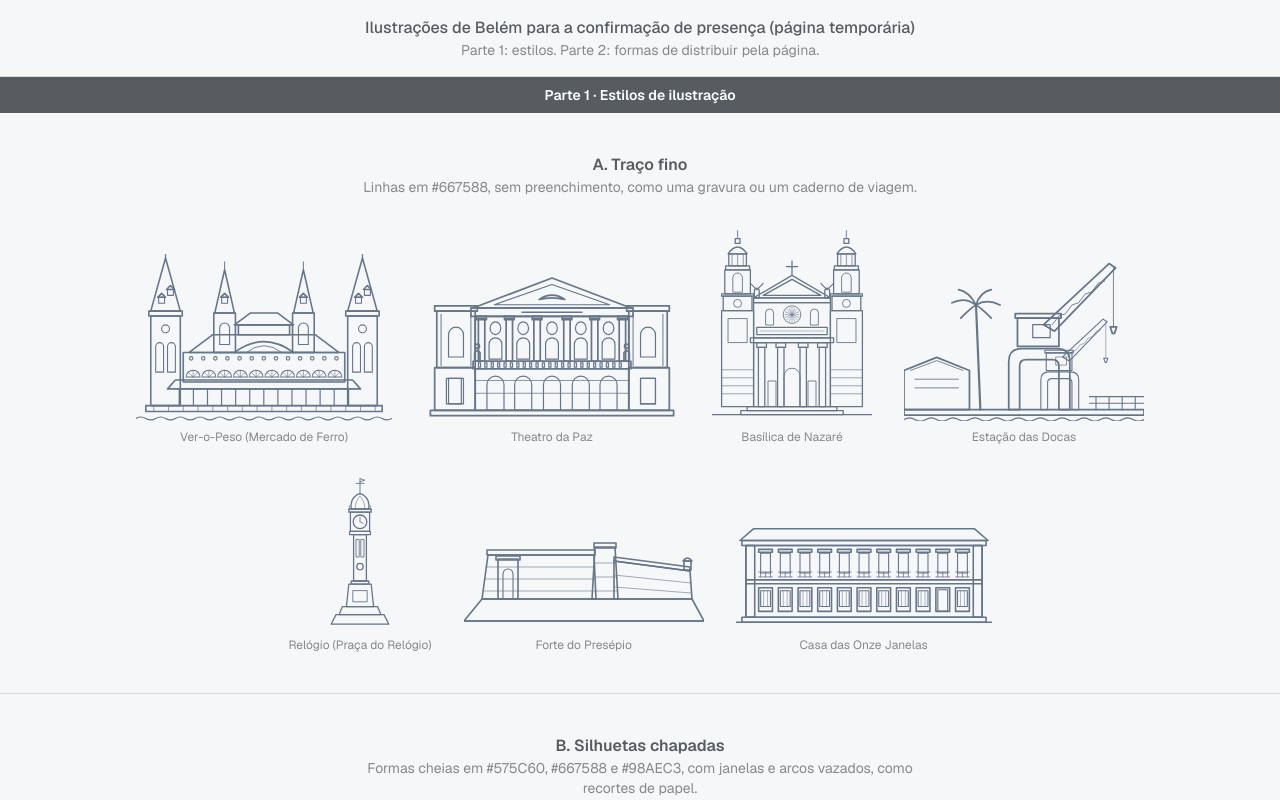
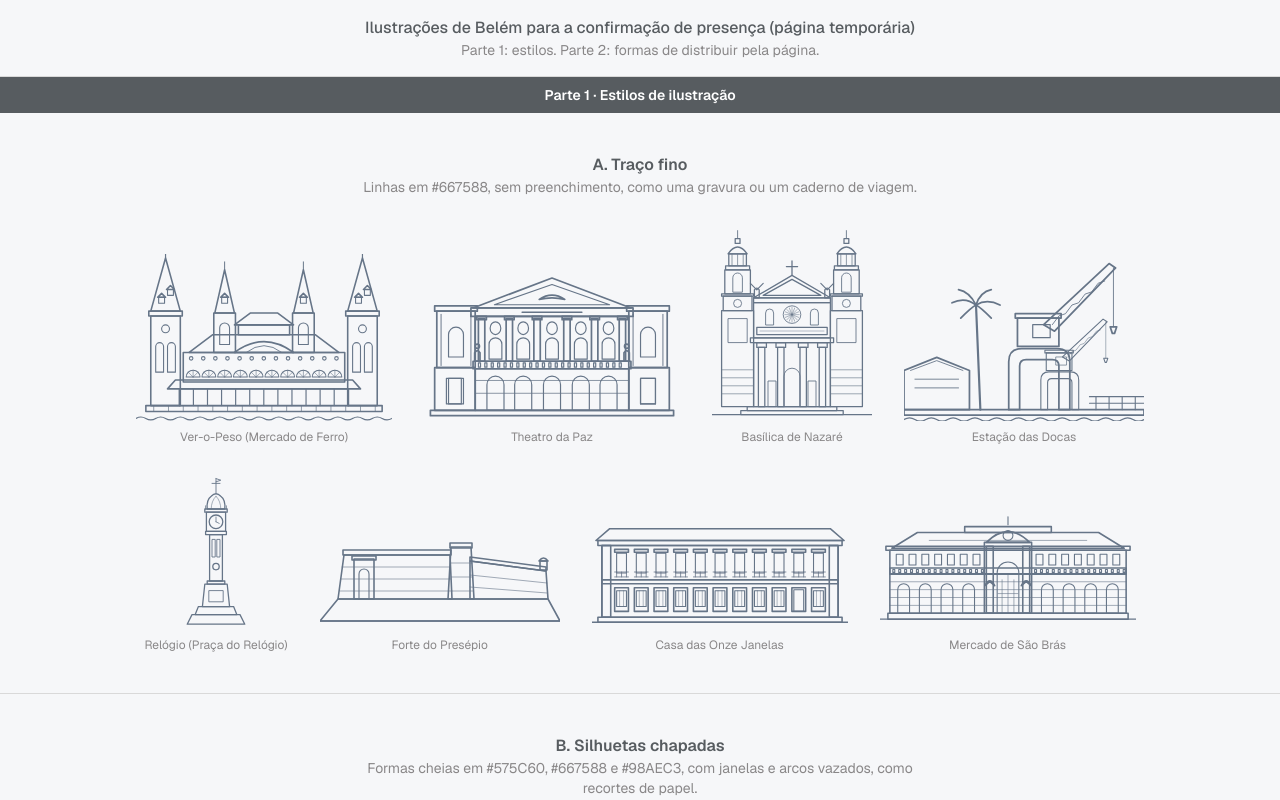
Before and after one commit to gean-costa/wedding-gj-site, a Next.js app: page /estilos/ilustracoes in a window 1280 px wide. Shown: the top 800 px of the page. Built offline with nearby package versions, Linux system fonts and the light colour scheme; a web font is replaced by a local one.

Commit message:
Adiciona o Mercado de São Brás às ilustrações e à carta selada

```diff
--- a/src/app/confirmar-presenca/page.tsx
+++ b/src/app/confirmar-presenca/page.tsx
@@ -9,6 +9,7 @@ import {
   CasaOnzeJanelas,
   EstacaoDasDocas,
   FortePresepio,
+  MercadoSaoBras,
   RelogioVerOPeso,
   SeloPostal,
   TheatroDaPaz,
@@ -39,6 +40,7 @@ const leftStamps = [
 const rightStamps = [
   { title: "Estação das Docas", C: EstacaoDasDocas, w: "w-44", wSmall: "w-24", rotate: 3 },
   { title: "Praça do Relógio", C: RelogioVerOPeso, w: "w-14", wSmall: "w-7", rotate: -3 },
+  { title: "Mercado de São Brás", C: MercadoSaoBras, w: "w-48", wSmall: "w-24", rotate: 2 },
 ];
 
 export default function ConfirmarPresencaPage() {
@@ -92,7 +94,7 @@ export default function ConfirmarPresencaPage() {
           </div>
 
           {/* Selos da direita (só em telas largas) */}
-          <div className="hidden w-60 flex-col items-center gap-12 pt-24 xl:flex">
+          <div className="hidden w-60 flex-col items-center gap-10 pt-16 xl:flex">
             {rightStamps.map(({ title, C, w, rotate }) => (
               <SeloPostal key={title} title={title} rotate={rotate}>
                 <C variant="selo" className={w} />
--- a/src/app/estilos/ilustracoes/page.tsx
+++ b/src/app/estilos/ilustracoes/page.tsx
@@ -7,6 +7,7 @@ import {
   CasaOnzeJanelas,
   EstacaoDasDocas,
   FortePresepio,
+  MercadoSaoBras,
   RelogioVerOPeso,
   SeloPostal,
   TheatroDaPaz,
@@ -30,6 +31,7 @@ const landmarks = [
   { name: "Relógio (Praça do Relógio)", C: RelogioVerOPeso, w: "w-16" },
   { name: "Forte do Presépio", C: FortePresepio, w: "w-60" },
   { name: "Casa das Onze Janelas", C: CasaOnzeJanelas, w: "w-64" },
+  { name: "Mercado de São Brás", C: MercadoSaoBras, w: "w-64" },
 ];
 
 // Selos do estilo D: cada um com a ilustração e a legenda.
@@ -41,6 +43,7 @@ const selos = [
   { title: "Praça do Relógio", C: RelogioVerOPeso, w: "w-16", rotate: -1.5 },
   { title: "Forte do Presépio", C: FortePresepio, w: "w-52", rotate: 1 },
   { title: "Casa das Onze Janelas", C: CasaOnzeJanelas, w: "w-56", rotate: -2 },
+  { title: "Mercado de São Brás", C: MercadoSaoBras, w: "w-56", rotate: 1.5 },
 ];
 
 export default function IlustracoesPage() {
--- a/src/components/BelemIlustracoes.tsx
+++ b/src/components/BelemIlustracoes.tsx
@@ -455,6 +455,59 @@ export function RelogioVerOPeso({ variant = "linha", className }: Props) {
   );
 }
 
+// Mercado de São Brás: prédio longo de dois andares com pavilhão central
+// saliente (relógio sob coroamento curvo, grande portão em arco ladeado por
+// pilastras com águias); térreo rusticado com portas em arco sobre rodapé
+// escuro; andar de cima com janelas e balaustrada; telhado metálico com lanternim.
+export function MercadoSaoBras({ variant = "linha", className }: Props) {
+  const wingDoors = [24, 46, 68, 90, 170, 192, 214, 236];
+  const windows = [20, 33, 46, 59, 72, 85, 98, 162, 175, 188, 201, 214, 227, 240];
+  return (
+    <svg viewBox="0 0 260 128" className={className} aria-hidden>
+      <Wash variant={variant} d="M8 100 C2 48 70 14 130 18 C200 14 258 52 252 104 C246 128 14 128 8 100 Z" />
+
+      {/* Telhado metálico com lanternim */}
+      <path d="M12 46 L38 30 H222 L248 46 Z" {...body(variant, "light")} />
+      <rect x="86" y="24" width="88" height="6" {...body(variant, "dark")} />
+      <path d="M50 38 H210" {...line(variant, "main", 0.6)} />
+
+      {/* Andar de cima: cornija, janelas e balaustrada */}
+      <rect x="6" y="44" width="248" height="4" {...body(variant, "dark")} />
+      <rect x="10" y="48" width="240" height="24" {...body(variant)} />
+      {windows.map((x) => (
+        <rect key={x} x={x - 3.5} y="52" width="7" height="11" {...detail(variant)} />
+      ))}
+      <rect x="10" y="66" width="240" height="6" {...body(variant, "light")} />
+      {Array.from({ length: 40 }, (_, i) => 13 + i * 6).filter((x) => x < 104 || x > 156).map((x) => (
+        <rect key={x} x={x} y="67.5" width="2" height="3" {...detail(variant)} />
+      ))}
+
+      {/* Térreo rusticado com portas em arco e rodapé escuro */}
+      <rect x="10" y="72" width="240" height="40" {...body(variant)} />
+      <path d="M10 80 H250 M10 88 H250 M10 96 H250 M10 104 H250" {...line(variant, "light", 0.6)} />
+      {wingDoors.map((c) => (
+        <path key={c} d={arch(c, 112, 12, 30)} {...detail(variant)} />
+      ))}
+      <rect x="8" y="112" width="244" height="6" {...body(variant, "dark")} />
+
+      {/* Pavilhão central: coroamento com relógio, pilastras com águias e portão em arco */}
+      <rect x="106" y="40" width="48" height="72" {...body(variant, "light")} />
+      <path d="M108 40 Q130 18 152 40 Z" {...body(variant)} />
+      <path d="M130 22 V14" {...line(variant, "dark", 1.1)} />
+      <circle cx="130" cy="33" r="5" {...detail(variant)} />
+      <rect x="108" y="44" width="7" height="68" {...body(variant)} />
+      <rect x="145" y="44" width="7" height="68" {...body(variant)} />
+      {[111.5, 148.5].map((x) => (
+        <path key={x} d={`M${x - 5} 84 Q${x} 74 ${x + 5} 84 L${x} 80 Z`} {...body(variant, "dark")} />
+      ))}
+      <path d={arch(130, 112, 22, 52)} {...detail(variant)} />
+      <path d="M124 112 V78 M130 112 V72 M136 112 V78 M120 92 H140" {...line(variant, "light", 0.6)} />
+
+      <path d="M0 118 H260" {...line(variant, "dark", 1.4)} />
+    </svg>
+  );
+}
+
 /* ------------------------------------------------------------- Selo postal */
 
 // Selo de carta, inspirado no selo dos Correios do Theatro da Paz (1978):
```
Also changed, not shown: 1 other file (tests, documents, lock files or other folders).
